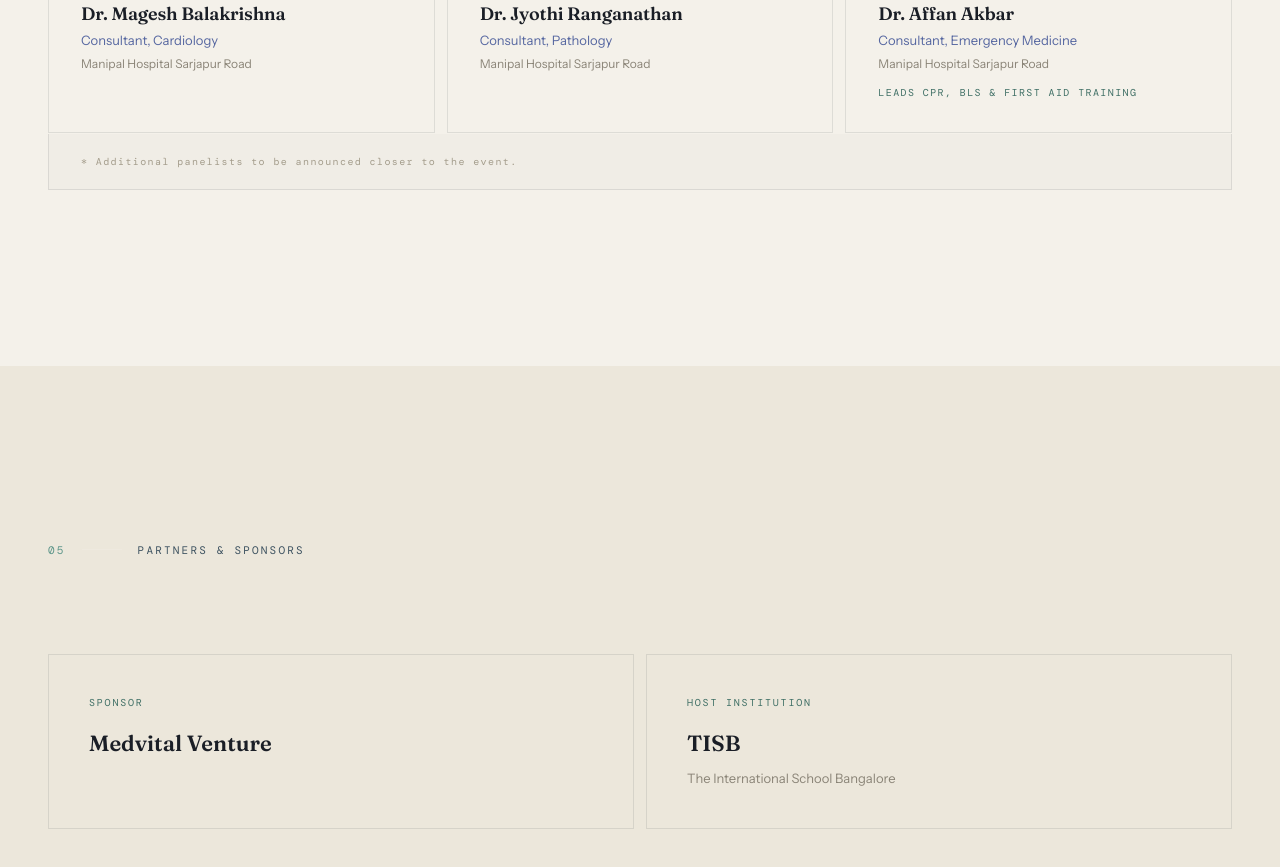
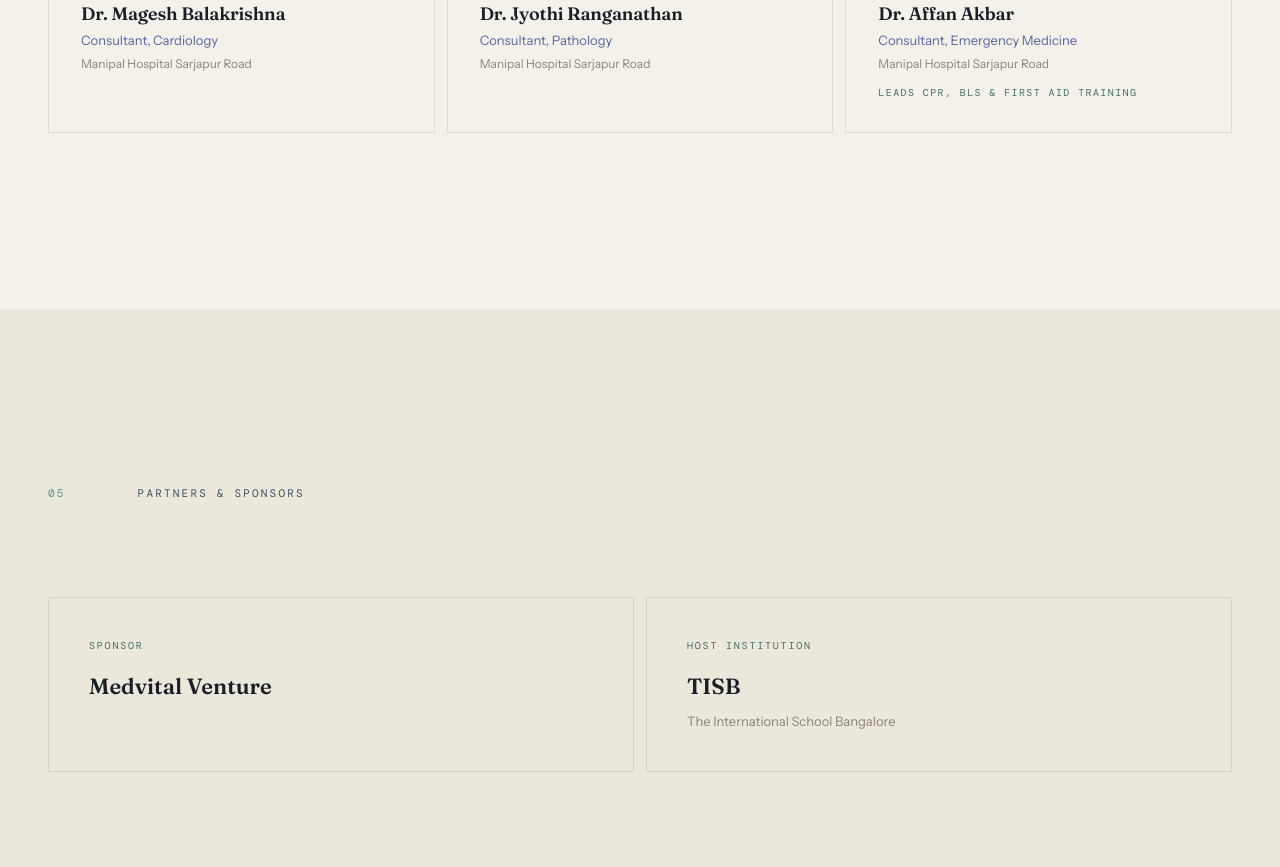
Before and after one commit to RayanUpadhyay/medcon-india-2026, a React (Vite) app: page / in a window 1280 px wide. Shown: the part 4720-5587 px from the top of the page. Built offline with nearby package versions, Linux system fonts and the light colour scheme; the HTML template or start-up script is replaced by a standard one; a web font is replaced by a local one.

Commit message:
Remove the 'additional panelists' disclaimer

```diff
--- a/src/components/Panel.tsx
+++ b/src/components/Panel.tsx
@@ -57,10 +57,6 @@
             </Reveal>
           ))}
         </ul>
-
-        <p className="mt-px border border-line border-t-0 px-8 py-5 bg-surface-faint font-mono text-[10px] tracking-[0.14em] text-faint-2">
-          {panel.disclaimer}
-        </p>
       </div>
     </section>
   );
--- a/src/content/site.ts
+++ b/src/content/site.ts
@@ -245,16 +245,13 @@
   session?: string;
 };
 
-/* Confirmed MEDCON 2026 panelists (added Sept 2026). More speakers may be
- * announced closer to the event — update this list and the disclaimer below
- * as further names are confirmed. */
+/* Confirmed MEDCON 2026 speakers. Add new people to the list below, and give
+ * anyone who isn't on the panel a `session` tag so the card says why they're here. */
 export const panel = {
   titleLead: "The Modern",
   titleTail: "Health Paradox",
   intro:
     "A curated panel of medical professionals, researchers, and entrepreneurs examining the contradictions that define healthcare today — where access, technology, equity, and innovation collide and converge.",
-  disclaimer:
-    "* Additional panelists to be announced closer to the event.",
   panelists: [
     {
       name: "Ms. Shilpi Saraswat",
```
